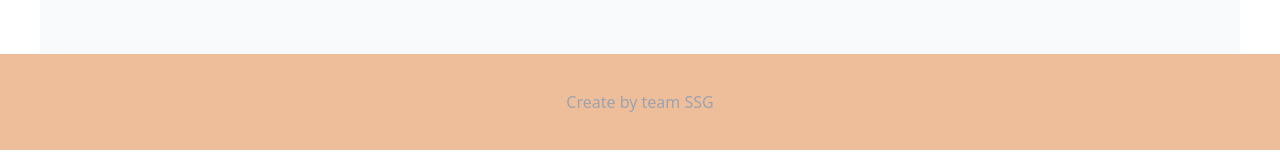
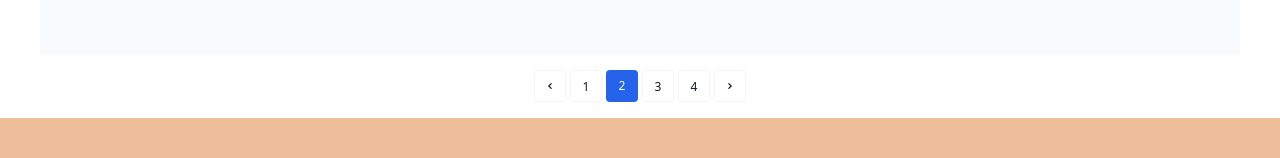
Before and after one commit to longhdwst1full/project-online-exam, a React (Vite) app: page / in a window 1280 px wide. Shown: the part 910-1068 px from the top of the page. Built offline with nearby package versions, Linux system fonts and the light colour scheme.

Commit message:
Header hover show popover +paginate

```diff
--- a/package.json
+++ b/package.json
@@ -13,6 +13,7 @@
     "prettier:fix": "prettier --write \"src/**/(*.tsx|*.ts|*.css|*.scss)\""
   },
   "dependencies": {
+    "@floating-ui/react": "^0.24.2",
     "@hookform/resolvers": "^3.1.0",
     "axios": "^1.4.0",
     "classnames": "^2.3.2",
--- a/src/components/HeaderHome.tsx
+++ b/src/components/HeaderHome.tsx
@@ -1,8 +1,10 @@
-import React from 'react'
-import Button from './Button'
 import { Link } from 'react-router-dom'
+import { getInforUserLs } from '~/utils/auth'
+import Popover from './Popover'
 
 export default function HeaderHome() {
+  const user = getInforUserLs()
+
   return (
     <>
       <header className='w-full text-gray-700 bg-[#F0EAEA] border-b-gray-100 shadow-sm body-font'>
@@ -30,6 +32,46 @@ export default function HeaderHome() {
               />
             </div>
           </fieldset>
+          {user ? (
+            <div className='w-10 h-10 rounded-full border border-gray-400 overflow-hidden'>
+              <Popover
+                renderPopover={
+                  <div className='relative z-[9999999999] rounded-sm border border-gray-200 bg-white shadow-md '>
+                    <Link
+                      to=''
+                      className='block w-full bg-white py-3 px-4 text-left hover:bg-slate-100  text-black hover:text-cyan-500'
+                    >
+                      Tài khoản của tôi
+                    </Link>
+                    <Link
+                      to='/question'
+                      className='block w-full text-black bg-white py-3 px-4 text-left hover:bg-slate-100 hover:text-cyan-500'
+                    >
+                      Question
+                    </Link>
+                    <Link
+                      to='/exam'
+                      className='block w-full text-black bg-white py-3 px-4 text-left hover:bg-slate-100 hover:text-cyan-500'
+                    >
+                      Exam
+                    </Link>
+                    <button className='border-none block w-full bg-white py-3 px-4 text-left hover:bg-slate-100 hover:text-cyan-500'>
+                      Đăng xuất
+                    </button>
+                  </div>
+                }
+              >
+                <Link to='' className='d-flex align-items-center gap-10 text-white'>
+                  <img
+                    className='block object-cover h-[36px] w-[36px] rounded-full'
+                    alt='user'
+                    src='https://picsum.photos/200'
+                  />
+                  <p className='mb-0 flex flex-column align-items-center justify-start text-left'>fdfdf</p>
+                </Link>
+              </Popover>
+            </div>
+          ) : (
             <div className='items-center flex gap-3 h-full'>
               <Link
                 to='/login'
@@ -44,6 +86,7 @@ export default function HeaderHome() {
                 SignUp
               </Link>
             </div>
+          )}
         </div>
       </header>
     </>
--- a/src/components/Headerexam.tsx
+++ b/src/components/Headerexam.tsx
@@ -1,4 +1,5 @@
 import { Link } from 'react-router-dom'
+import Popover from './Popover'
 
 export default function Headerexam() {
   return (
@@ -14,7 +15,42 @@ export default function Headerexam() {
             <span>22:00</span>
           </div>
           <div className='w-10 h-10 rounded-full border border-gray-400 overflow-hidden'>
-            <img src='https://picsum.photos/200' alt='' />
+            <Popover
+              renderPopover={
+                <div className='relative z-10  rounded-sm border border-gray-200 bg-white shadow-md '>
+                  <Link
+                    to='/user/my-profile'
+                    className='block w-full bg-white py-3 px-4 text-left hover:bg-slate-100  text-black hover:text-cyan-500'
+                  >
+                    Tài khoản của tôi
+                  </Link>
+                  <Link
+                    to=''
+                    className='block w-full text-black bg-white py-3 px-4 text-left hover:bg-slate-100 hover:text-cyan-500'
+                  >
+                    Question
+                  </Link>
+                  <Link
+                    to=''
+                    className='block w-full text-black bg-white py-3 px-4 text-left hover:bg-slate-100 hover:text-cyan-500'
+                  >
+                    Exam
+                  </Link>
+                  <button className='border-none block w-full bg-white py-3 px-4 text-left hover:bg-slate-100 hover:text-cyan-500'>
+                    Đăng xuất
+                  </button>
+                </div>
+              }
+            >
+              <Link to='/user/my-profile' className='d-flex align-items-center gap-10 text-white'>
+                <img
+                  className='block object-cover h-[36px] w-[36px] rounded-full'
+                  alt='user'
+                  src='https://picsum.photos/200'
+                />
+                <p className='mb-0 flex flex-column align-items-center justify-start text-left'>fdfdf</p>
+              </Link>
+            </Popover>
           </div>
         </div>
       </header>
--- /dev/null
+++ b/src/components/Pagination.tsx
@@ -0,0 +1,64 @@
+import React from 'react'
+import { Link } from 'react-router-dom'
+
+export default function Pagination() {
+  return (
+    <ol className='flex justify-center gap-1 text-xs font-medium'>
+      <li>
+        <Link
+          to=''
+          className='inline-flex h-8 w-8 items-center justify-center rounded border border-gray-100 bg-white text-gray-900 rtl:rotate-180'
+        >
+          <span className='sr-only'>Prev Page</span>
+          <svg xmlns='http://www.w3.org/2000/svg' className='h-3 w-3' viewBox='0 0 20 20' fill='currentColor'>
+            <path
+              fillRule='evenodd'
+              d='M12.707 5.293a1 1 0 010 1.414L9.414 10l3.293 3.293a1 1 0 01-1.414 1.414l-4-4a1 1 0 010-1.414l4-4a1 1 0 011.414 0z'
+              clipRule='evenodd'
+            />
+          </svg>
+        </Link>
+      </li>
+      <li>
+        <Link
+          to=''
+          className='block h-8 w-8 rounded border border-gray-100 bg-white text-center leading-8 text-gray-900'
+        >
+          1
+        </Link>
+      </li>
+      <li className='block h-8 w-8 rounded border-blue-600 bg-blue-600 text-center leading-8 text-white'>2</li>
+      <li>
+        <Link
+          to=''
+          className='block h-8 w-8 rounded border border-gray-100 bg-white text-center leading-8 text-gray-900'
+        >
+          3
+        </Link>
+      </li>
+      <li>
+        <Link
+          to=''
+          className='block h-8 w-8 rounded border border-gray-100 bg-white text-center leading-8 text-gray-900'
+        >
+          4
+        </Link>
+      </li>
+      <li>
+        <Link
+          to=''
+          className='inline-flex h-8 w-8 items-center justify-center rounded border border-gray-100 bg-white text-gray-900 rtl:rotate-180'
+        >
+          <span className='sr-only'>Next Page</span>
+          <svg xmlns='http://www.w3.org/2000/svg' className='h-3 w-3' viewBox='0 0 20 20' fill='currentColor'>
+            <path
+              fillRule='evenodd'
+              d='M7.293 14.707a1 1 0 010-1.414L10.586 10 7.293 6.707a1 1 0 011.414-1.414l4 4a1 1 0 010 1.414l-4 4a1 1 0 01-1.414 0z'
+              clipRule='evenodd'
+            />
+          </svg>
+        </Link>
+      </li>
+    </ol>
+  )
+}
--- /dev/null
+++ b/src/components/Popover.tsx
@@ -0,0 +1,39 @@
+import React, { useState } from 'react'
+
+import { useFloating, useHover, useInteractions, offset, autoUpdate, safePolygon } from '@floating-ui/react'
+
+interface Props {
+  children: React.ReactNode
+  renderPopover: React.ReactNode
+}
+export default function Popover({ children, renderPopover }: Props) {
+  const [isOpen, setIsOpen] = useState(false)
+
+  const { refs, floatingStyles, context } = useFloating({
+    open: isOpen,
+    onOpenChange: setIsOpen,
+    whileElementsMounted: autoUpdate,
+    middleware: [offset(5)]
+  })
+
+  const hover = useHover(context, {
+    handleClose: safePolygon({
+      buffer: 1
+    })
+  })
+
+  const { getReferenceProps, getFloatingProps } = useInteractions([hover])
+
+  return (
+    <div className='App'>
+      <div ref={refs.setReference} {...getReferenceProps()}>
+        {children}
+      </div>
+      {isOpen && (
+        <div ref={refs.setFloating} style={floatingStyles} {...getFloatingProps()}>
+          {renderPopover}
+        </div>
+      )}
+    </div>
+  )
+}
--- a/src/components/PostExam.tsx
+++ b/src/components/PostExam.tsx
@@ -4,7 +4,7 @@ import { Link } from 'react-router-dom'
 export default function PostExam() {
   return (
     <div>
-      <Link to=''>
+      <div>
         <div className='overflow-hidden rounded-lg bg-white shadow transition-transform duration-100 hover:translate-y-[-0.04rem] hover:shadow-md'>
           <div className='relative w-full pt-[100%]'>
             <img
@@ -28,15 +28,15 @@ export default function PostExam() {
                 Số lượt làm : <span className='mx-2'>888</span>
               </p>
             </div>
-            <div
-              // to=''
+            <Link
+              to='/doexam'
               className='bg-[#EE0000] text-center text-white mt-5 w-full block  my-2 p-1 cursor-pointer rounded-lg hover:shadow hover:bg-orange-500   '
             >
               Lam ngay
-            </div>
+            </Link>
           </div>
         </div>
-      </Link>
+      </div>
     </div>
   )
 }
--- a/src/pages/HomePage.tsx
+++ b/src/pages/HomePage.tsx
@@ -1,6 +1,7 @@
 import React from 'react'
 import { Link } from 'react-router-dom'
 import FillterTop from '~/components/FillterTop'
+import Pagination from '~/components/Pagination'
 import PostExam from '~/components/PostExam'
 
 export default function HomePage() {
@@ -10,7 +11,7 @@ export default function HomePage() {
       <main className='container lg:w-[1200px] m-auto'>
         <section className='bg-gray-50'>
           {/* filter */}
-        <FillterTop/>
+          <FillterTop />
           {/* list exam */}
           <div className=' sm:grid lg:grid-cols-4 md:grid-cols-3 grid-cols-1 px-4 py-6 min-h-full lg:min-h-screen space-y-6 sm:space-y-0 sm:gap-4'>
             <PostExam />
@@ -19,6 +20,9 @@ export default function HomePage() {
             <PostExam />
           </div>
         </section>
+        <div className='my-4 text-center'>
+          <Pagination />
+        </div>
       </main>
     </div>
   )
```
Also changed, not shown: 1 other file (tests, documents, lock files or other folders). Lines whose indentation alone changed are shown as unchanged.
